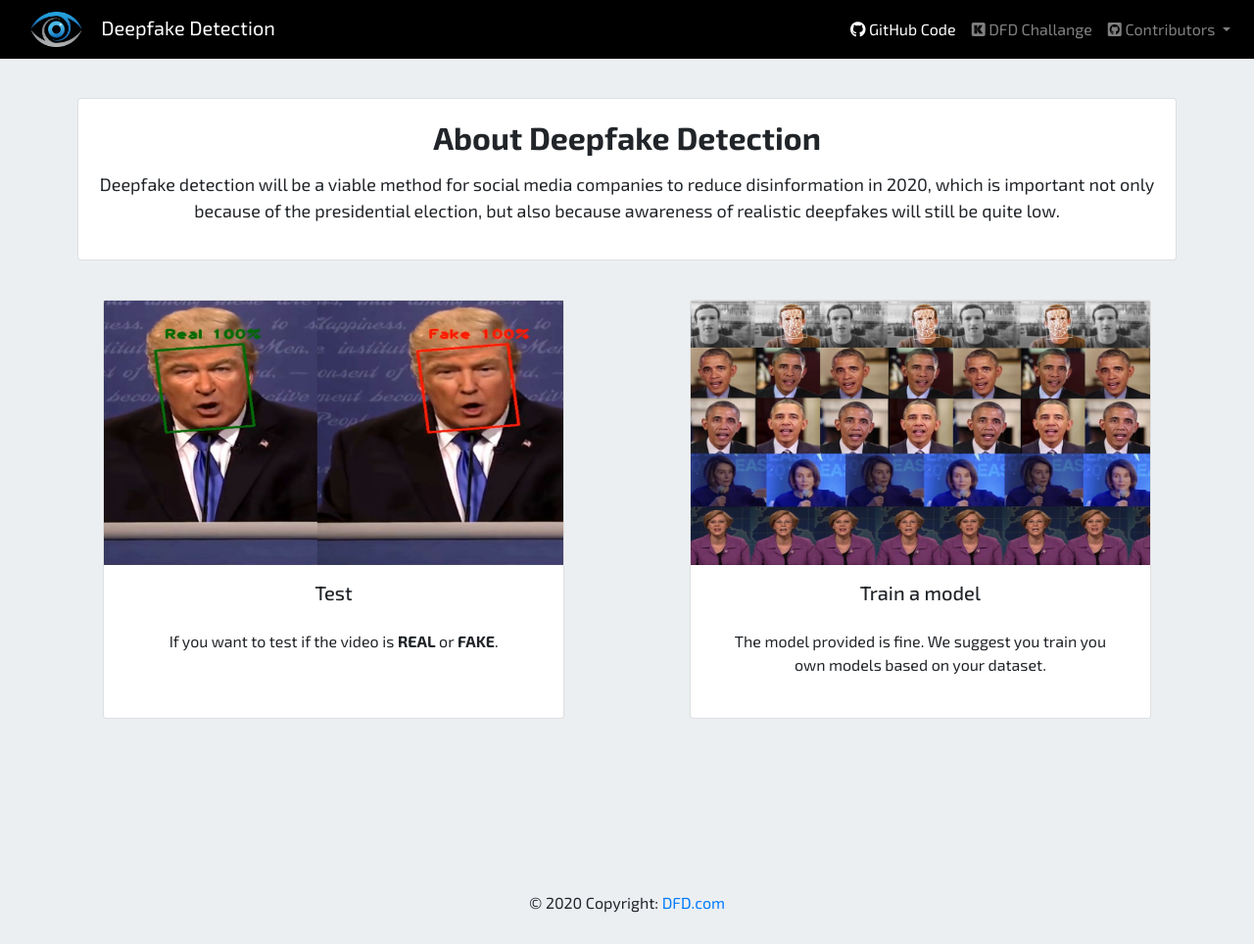
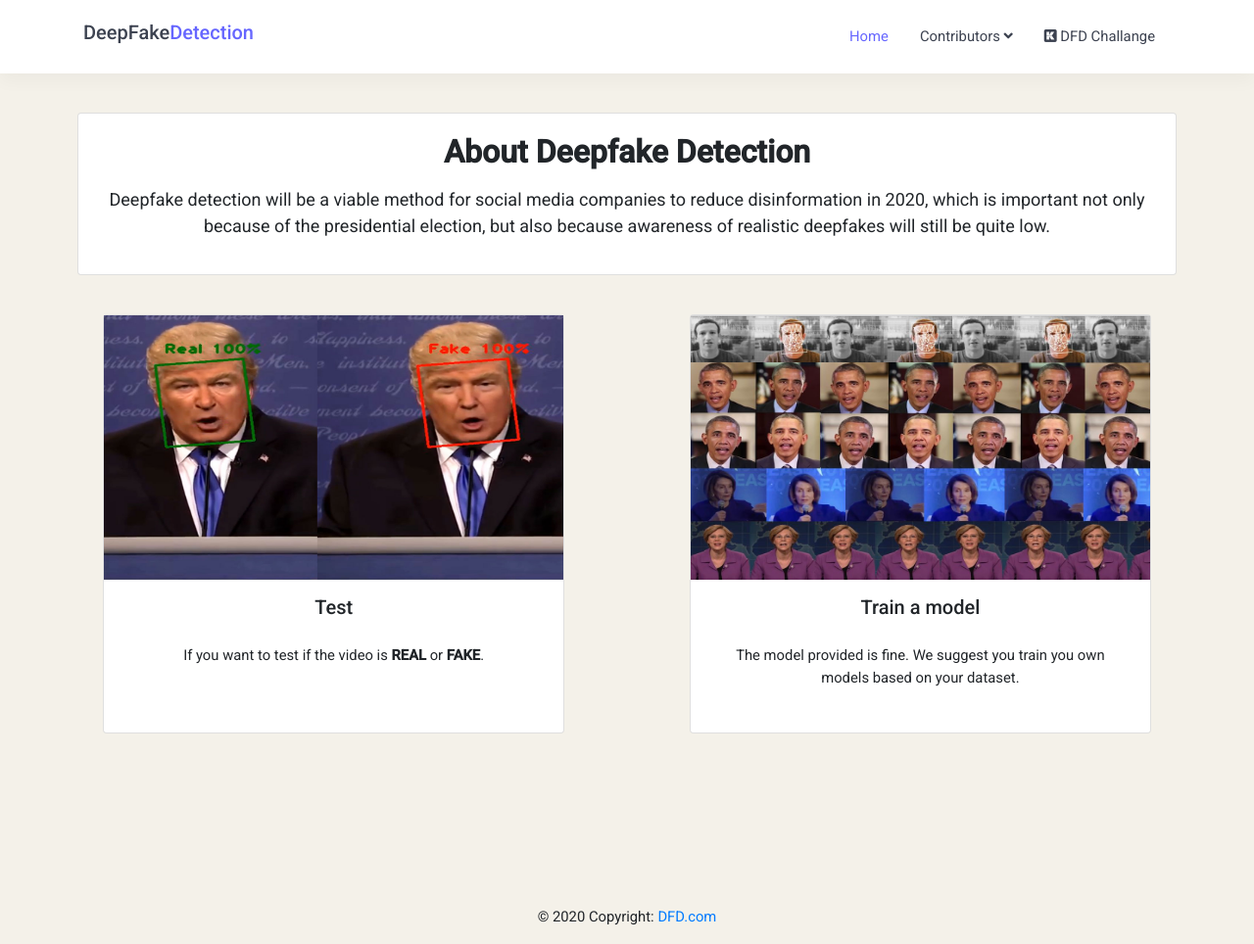
Before and after one commit to Ghassanee/DeepFakeDetectionUI, a Flask app: page / in a window 1280 px wide. Shown: the whole page at 98% size. Before the commit the page ends 932 px from the top, so only its background shows below. Run offline with Flask 2, Linux system fonts and the light colour scheme; some libraries are stand-ins or nearby versions.

Commit message:
new header

```diff
--- /dev/null
+++ b/templates/header.html
@@ -0,0 +1,335 @@
+
+<!-- partial:index.partial.html -->
+<nav class="navbar">
+  <div class="container">
+
+    <div class="navbar-header">
+      <button class="navbar-toggler" data-toggle="open-navbar1">
+        <span></span>
+        <span></span>
+        <span></span>
+      </button>
+      <a href="{{url_for('static', filename='logo.png')}}">
+        <h4>DeepFake<span>Detection</span></h4>
+      </a>
+    </div>
+
+    <div class="navbar-menu" id="open-navbar1">
+      <ul class="navbar-nav">
+        <li class="active"><a href="{{url_for('static', filename='logo.png')}}">Home</a></li>
+        <li class="navbar-dropdown">
+          <a href="#" class="dropdown-toggler" data-dropdown="my-dropdown-id">
+            Contributors <i class="fa fa-angle-down"></i>
+          </a>
+          <ul class="dropdown" id="my-dropdown-id">
+              <li><a class="dropdown-item" href="https://github.com/ghassane20a" style="padding-left: 0.5rem;" ><i class="fab fa-github" style="margin-right: 20px;" ></i>ghassane20a</a></li>
+              <li class="separator"></li>
+              <li><a class="dropdown-item" href="https://github.com/DrackMB" style="padding-left: 0.5rem;" ><i class="fab fa-github" style="margin-right: 20px;" ></i>DrackMB</a></li>
+          </ul>
+        </li>
+        <li class="navbar-dropdown">
+        <a class="nav-link" href="https://deepfakedetectionchallenge.ai/">
+          <i class="fab fa-korvue" ></i> DFD Challange </a>
+        </li>
+        <!--
+        <li class="navbar-dropdown">
+          <a href="#" class="dropdown-toggler" data-dropdown="blog">
+            Blog <i class="fa fa-angle-down"></i>
+          </a>
+          <ul class="dropdown" id="blog">
+            <li><a href="#">Some category</a></li>
+            <li><a href="#">Some another category</a></li>
+            <li class="separator"></li>
+            <li><a href="#">Seprated link</a></li>
+            <li class="separator"></li>
+            <li><a href="#">One more seprated link.</a></li>
+          </ul>
+        </li>
+        <li><a href="#">About</a></li>
+        <li><a href="#">Contact</a></li>
+        <li><a href="#">Signin</a></li>
+      </ul>-->
+    </div>
+  </div>
+</nav>
+
+<style>
+@import url("https://fonts.googleapis.com/css2?family=Roboto:wght@300;400;500&display=swap");
+* {
+  box-sizing: border-box;
+  padding: 0;
+  margin: 0;
+}
+
+body {
+  font-family: "Roboto", sans-serif;
+  font-size: 0.925rem;
+  background-color : #F4F1E9 ;
+}
+
+a {
+  text-decoration: none;
+}
+
+.container {
+  width: 1170px;
+  position: relative;
+  margin-left: auto;
+  margin-right: auto;
+  padding-left: 15px;
+  padding-right: 15px;
+}
+
+.navbar,
+.navbar .container {
+  width: 100%;
+  display: flex;
+  flex-wrap: wrap;
+  align-items: center;
+  justify-content: space-between;
+}
+@media (max-width: 768px) {
+  .navbar,
+  .navbar .container {
+    display: block;
+  }
+}
+
+.navbar {
+  padding: 1.15rem 1rem;
+  box-shadow: 0 0.5rem 1rem rgba(0, 0, 0, 0.035);
+  background-color: #fff;
+  /*
+  |-----------------------------------
+  | Start navbar logo or brand etc..
+  |-----------------------------------
+  */
+  /*
+  |-----------------------------------
+  | Start navbar menu
+  |-----------------------------------
+  */
+}
+@media (min-width: 576px) {
+  .navbar .container {
+    max-width: 540px;
+  }
+}
+@media (min-width: 768px) {
+  .navbar .container {
+    max-width: 720px;
+  }
+}
+@media (min-width: 992px) {
+  .navbar .container {
+    max-width: 960px;
+  }
+}
+@media (min-width: 1200px) {
+  .navbar .container {
+    max-width: 1140px;
+  }
+}
+.navbar .navbar-header {
+  display: flex;
+  align-items: center;
+}
+@media (max-width: 768px) {
+  .navbar .navbar-header {
+    width: 100%;
+    display: flex;
+    align-items: center;
+    justify-content: space-between;
+    flex-direction: row-reverse;
+  }
+}
+.navbar .navbar-header .navbar-toggler {
+  border-radius: 5px;
+  background-color: transparent;
+  cursor: pointer;
+  border: none;
+  display: none;
+  outline: none;
+}
+@media (max-width: 768px) {
+  .navbar .navbar-header .navbar-toggler {
+    display: block;
+  }
+}
+.navbar .navbar-header .navbar-toggler span {
+  height: 2px;
+  width: 22px;
+  background-color: #929aad;
+  display: block;
+}
+.navbar .navbar-header .navbar-toggler span:not(:last-child) {
+  margin-bottom: 0.2rem;
+}
+.navbar .navbar-header > a {
+  font-weight: 500;
+  color: #3c4250;
+}
+.navbar .navbar-menu {
+  display: flex;
+  flex-basis: auto;
+  flex-grow: 1;
+  align-items: center;
+}
+@media (max-width: 768px) {
+  .navbar .navbar-menu {
+    display: none;
+    text-align: center;
+  }
+}
+.navbar .navbar-menu .navbar-nav {
+  margin-left: auto;
+  flex-direction: row;
+  display: flex;
+  padding-left: 0;
+  margin-bottom: 0;
+  list-style: none;
+}
+@media (max-width: 768px) {
+  .navbar .navbar-menu .navbar-nav {
+    width: 100%;
+    display: block;
+    border-top: 1px solid #EEE;
+    margin-top: 1rem;
+  }
+}
+.navbar .navbar-menu .navbar-nav > li > a {
+  color: #3c4250;
+  text-decoration: none;
+  display: inline-block;
+  padding: 0.5rem 1rem;
+}
+.navbar .navbar-menu .navbar-nav > li > a:hover {
+  color: #66f;
+}
+@media (max-width: 768px) {
+  .navbar .navbar-menu .navbar-nav > li > a {
+    border-bottom: 1px solid #EEE;
+  }
+}
+.navbar .navbar-menu .navbar-nav > li.active a {
+  color: #66f;
+}
+.navbar .navbar-menu .navbar-nav .navbar-dropdown .dropdown {
+  list-style: none;
+  position: absolute;
+  top: 150%;
+  left: 0;
+  background-color: #fff;
+  padding: 0.5rem 0;
+  min-width: 160px;
+  width: auto;
+  white-space: nowrap;
+  box-shadow: 0 0.5rem 1rem rgba(0, 0, 0, 0.1);
+  z-index: 99999;
+  border-radius: 0.75rem;
+  display: none;
+}
+@media (max-width: 768px) {
+  .navbar .navbar-menu .navbar-nav .navbar-dropdown .dropdown {
+    position: relative;
+    box-shadow: none;
+  }
+}
+.navbar .navbar-menu .navbar-nav .navbar-dropdown .dropdown li a {
+  color: #3c4250;
+  padding: 0.25rem 1rem;
+  display: block;
+}
+.navbar .navbar-menu .navbar-nav .navbar-dropdown .dropdown.show {
+  display: block !important;
+}
+.navbar .navbar-menu .navbar-nav .dropdown > .separator {
+  height: 1px;
+  width: 100%;
+  margin: 9px 0;
+  background-color: #eee;
+}
+.navbar .navbar-dropdown {
+  position: relative;
+}
+
+.navbar .navbar-header > a span {
+  color: #66f;
+}
+
+.navbar .navbar-header h4 {
+  font-weight: 500;
+  font-size: 1.25rem;
+}
+@media (max-width: 768px) {
+  .navbar .navbar-header h4 {
+    font-size: 1.05rem;
+  }
+}
+</style>
+<script>
+// Updated: 23-4-2020
+// I've moved the old navbar `pen` to: https://codepen.io/themustafaomar/pen/YzyNQXV
+// Since it was old and coded badly this is a new one build with pure Javascript
+
+// Other important pens.
+// Map: https://codepen.io/themustafaomar/pen/ZEGJeZq
+// Dashboard: https://codepen.io/themustafaomar/pen/jLMPKm
+
+let dropdowns = document.querySelectorAll('.navbar .dropdown-toggler')
+let dropdownIsOpen = false
+
+// Handle dropdown menues
+if (dropdowns.length) {
+  dropdowns.forEach((dropdown) => {
+    dropdown.addEventListener('click', (event) => {
+      let target = document.querySelector('#' + event.target.dataset.dropdown)
+
+      if (target) {
+        if (target.classList.contains('show')) {
+          target.classList.remove('show')
+          dropdownIsOpen = false
+        } else {
+          target.classList.add('show')
+          dropdownIsOpen = true
+        }
+      }
+    })
+  })
+}
+
+// Handle closing dropdowns if a user clicked the body
+window.addEventListener('mouseup', (event) => {
+  if (dropdownIsOpen) {
+    dropdowns.forEach((dropdownButton) => {
+      let dropdown = document.querySelector('#' + dropdownButton.dataset.dropdown)
+      let targetIsDropdown = dropdown == event.target
+
+      if (dropdownButton == event.target) {
+        return
+      }
+
+      if ((!targetIsDropdown) && (!dropdown.contains(event.target))) {
+        dropdown.classList.remove('show')
+      }
+    })
+  }
+})
+
+// Open links in mobiles
+function handleSmallScreens() {
+  document.querySelector('.navbar-toggler')
+    .addEventListener('click', () => {
+    let navbarMenu = document.querySelector('.navbar-menu')
+
+    if (navbarMenu.style.display === 'flex') {
+      navbarMenu.style.display = 'none'
+      return
+    }
+
+    navbarMenu.style.display = 'flex'
+  })
+}
+
+handleSmallScreens()
+</script>
--- a/templates/home.html
+++ b/templates/home.html
@@ -2,6 +2,7 @@
 <html>
 <head>
 <title>Complete</title>
+<link rel='stylesheet' href='https://maxcdn.bootstrapcdn.com/font-awesome/4.7.0/css/font-awesome.min.css'><link rel="stylesheet" href="./style.css">
 <link rel="stylesheet" href="https://stackpath.bootstrapcdn.com/bootstrap/4.4.1/css/bootstrap.min.css" integrity="sha384-Vkoo8x4CGsO3+Hhxv8T/Q5PaXtkKtu6ug5TOeNV6gBiFeWPGFN9MuhOf23Q9Ifjh" crossorigin="anonymous">
 <script src="https://code.jquery.com/jquery-3.4.1.slim.min.js" integrity="sha384-J6qa4849blE2+poT4WnyKhv5vZF5SrPo0iEjwBvKU7imGFAV0wwj1yYfoRSJoZ+n" crossorigin="anonymous"></script>
 <script src="https://cdn.jsdelivr.net/npm/popper.js@1.16.0/dist/umd/popper.min.js" integrity="sha384-Q6E9RHvbIyZFJoft+2mJbHaEWldlvI9IOYy5n3zV9zzTtmI3UksdQRVvoxMfooAo" crossorigin="anonymous"></script>
@@ -10,42 +11,9 @@
 <script type="text/javascript" src="{{url_for('static', filename='dropzone-5.7.0/dist/dropzone.js')}}"></script>
 <link rel="stylesheet" href="{{url_for('static', filename='dropzone-5.7.0/dist/dropzone.css')}}">
 <link rel="stylesheet" href="{{url_for('static', filename='style.css')}}">
-<body>
-<nav class="mb-1 navbar navbar-expand-lg navbar-dark info-color" style="background-color: black;" >
-    <a class="navbar-brand" href="/">
-    <img src="{{url_for('static', filename='logo.png')}}"  style="scale: 1.2 ;margin: 2px 20px;" height="30" class="d-inline-block align-top"
-      alt="mdb logo"> Deepfake Detection
-  </a>
-  <button class="navbar-toggler" type="button" data-toggle="collapse" data-target="#navbarSupportedContent-4"
-    aria-controls="navbarSupportedContent-4" aria-expanded="false" aria-label="Toggle navigation">
-    <span class="navbar-toggler-icon"></span>
-  </button>
-  <div class="collapse navbar-collapse" id="navbarSupportedContent-4">
-    <ul class="navbar-nav ml-auto">
-      <li class="nav-item active">
-        <a class="nav-link" href="https://github.com/HongguLiu/Deepfake-Detection">
-          <i class="fab fa-github"></i> GitHub Code
-          <span class="sr-only">(current)</span>
-        </a>
-      </li>
-      <li class="nav-item">
-        <a class="nav-link" href="https://deepfakedetectionchallenge.ai/">
-          <i class="fab fa-korvue" ></i> DFD Challange </a>
-      </li>
-      <li class="nav-item dropdown">
-        <a class="nav-link dropdown-toggle" id="navbarDropdownMenuLink-4" data-toggle="dropdown"
-          aria-haspopup="true" aria-expanded="false">
-          <i class="fab fa-github-square"></i> Contributors </a>
-        <div class="dropdown-menu dropdown-menu-right dropdown-info" aria-labelledby="navbarDropdownMenuLink-4">
-          <a class="dropdown-item" href="https://github.com/ghassane20a" style="padding-left: 0.5rem;" ><i class="fab fa-github" style="margin-right: 20px;" ></i>ghassane20a</a>
-          <a class="dropdown-item" href="https://github.com/DrackMB" style="padding-left: 0.5rem;" ><i class="fab fa-github" style="margin-right: 20px;" ></i>DrackMB</a>
-        </div>
-      </li>
-    </ul>
-  </div>
-</nav>
 </head>
 <body>
+{% include 'header.html' %}
 <div class="col-12" style="margin-top: 40px !important;width: 90%;margin: 0 auto;text-align: center;" >
 
 <div class="card mdb-color">
```
